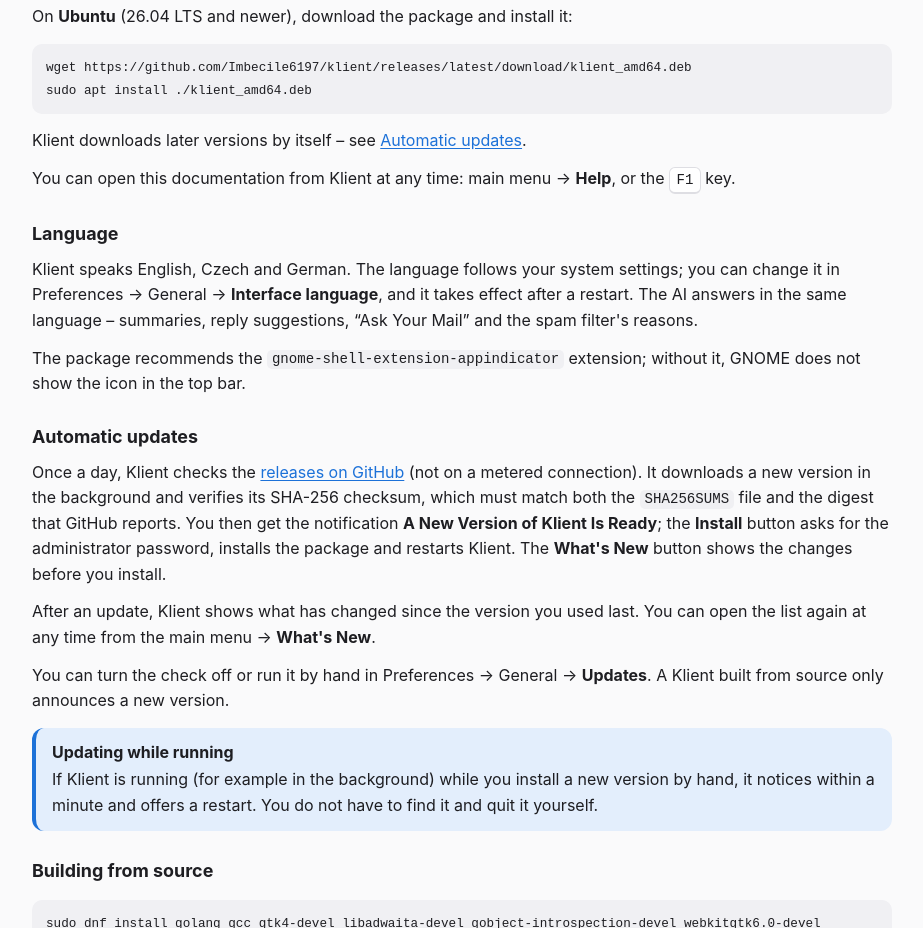
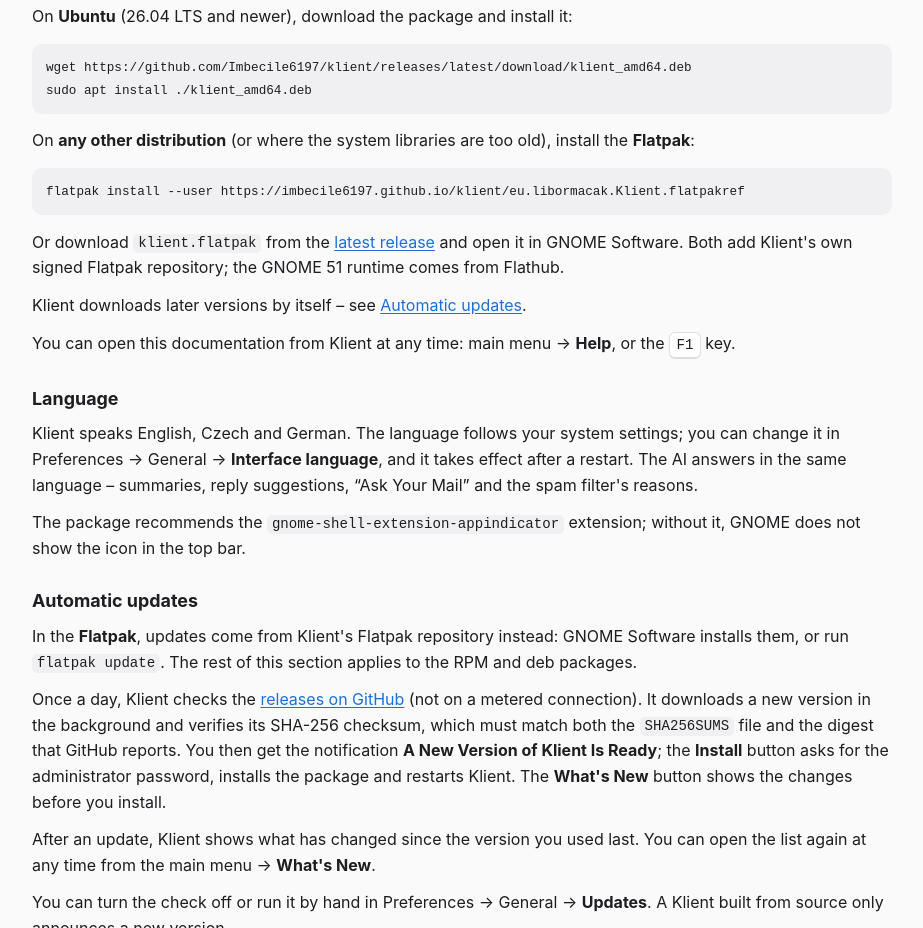
Before and after one commit to Imbecile6197/klient, a plain HTML site: page docs/index.html in a window 1280 px wide. Shown: the part 1500-2428 px from the top of the page, without its empty margins (308-1231 px from the left). Drawn offline with Linux system fonts and the light colour scheme.

Commit message:
Flatpak: install instructions, Pages switched on at first publication
flatpak-repo.sh signed the appstream branch too, which build-sign
rejects; only app/ and runtime/ refs are signed now.

```diff
--- a/docs/index.html
+++ b/docs/index.html
@@ -361,12 +361,16 @@ footer { color: var(--muted); font-size: .9rem; border-top: 1px solid var(--bord
   <p>On <b>Ubuntu</b> (26.04 LTS and newer), download the package and install it:</p>
 <pre><code>wget https://github.com/Imbecile6197/klient/releases/latest/download/klient_amd64.deb
 sudo apt install ./klient_amd64.deb</code></pre>
+  <p>On <b>any other distribution</b> (or where the system libraries are too old), install the <b>Flatpak</b>:</p>
+<pre><code>flatpak install --user https://imbecile6197.github.io/klient/eu.libormacak.Klient.flatpakref</code></pre>
+  <p>Or download <code>klient.flatpak</code> from the <a href="https://github.com/Imbecile6197/klient/releases/latest">latest release</a> and open it in GNOME Software. Both add Klient's own signed Flatpak repository; the GNOME 51 runtime comes from Flathub.</p>
   <p>Klient downloads later versions by itself – see <a href="#updates">Automatic updates</a>.</p>
   <p>You can open this documentation from Klient at any time: main menu → <b>Help</b>, or the <kbd>F1</kbd> key.</p>
   <h3 id="language">Language</h3>
   <p>Klient speaks English, Czech and German. The language follows your system settings; you can change it in Preferences → General → <b>Interface language</b>, and it takes effect after a restart. The AI answers in the same language – summaries, reply suggestions, “Ask Your Mail” and the spam filter's reasons.</p>
   <p>The package recommends the <code>gnome-shell-extension-appindicator</code> extension; without it, GNOME does not show the icon in the top bar.</p>
   <h3 id="updates">Automatic updates</h3>
+  <p>In the <b>Flatpak</b>, updates come from Klient's Flatpak repository instead: GNOME Software installs them, or run <code>flatpak update</code>. The rest of this section applies to the RPM and deb packages.</p>
   <p>Once a day, Klient checks the <a href="https://github.com/Imbecile6197/klient/releases">releases on GitHub</a> (not on a metered connection). It downloads a new version in the background and verifies its SHA-256 checksum, which must match both the <code>SHA256SUMS</code> file and the digest that GitHub reports. You then get the notification <b>A New Version of Klient Is Ready</b>; the <b>Install</b> button asks for the administrator password, installs the package and restarts Klient. The <b>What's New</b> button shows the changes before you install.</p>
   <p>After an update, Klient shows what has changed since the version you used last. You can open the list again at any time from the main menu → <b>What's New</b>.</p>
   <p>You can turn the check off or run it by hand in Preferences → General → <b>Updates</b>. A Klient built from source only announces a new version.</p>
```
Also changed, not shown: docs/index.cs.html (+4 -0 lines), docs/index.de.html (+4 -0 lines), 5 other files.
